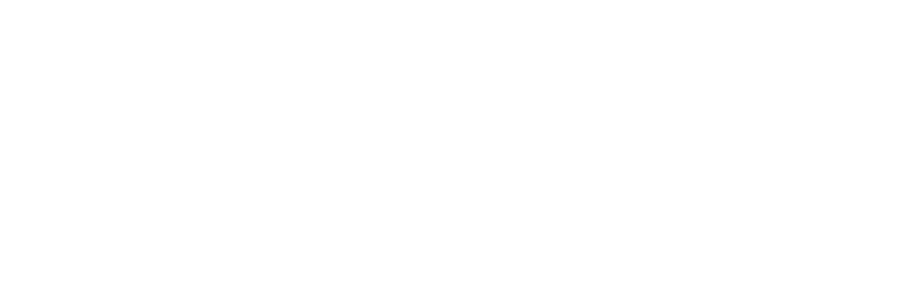
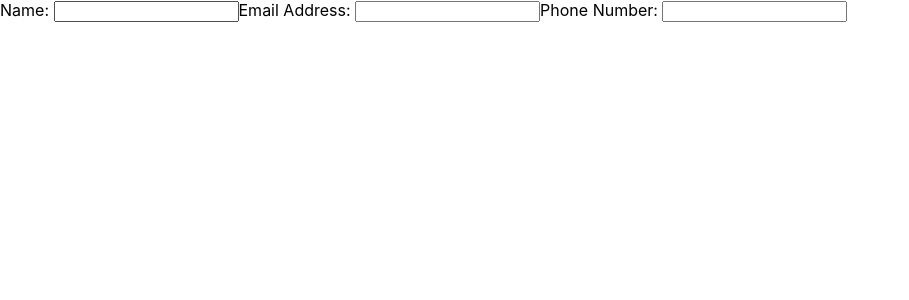
Before and after one commit to bobbychicano/cv-react-project, a React (Create React App) app: page / in a window 1280 px wide. Shown: the top 300 px of the page, without its empty margins (0-909 px from the left). Built offline with nearby package versions, Linux system fonts and the light colour scheme.

Commit message:
Initialize state object
Assign initial state values to components in nested objects. Add input
fields to the Introduction component and pass props. Write onChange
function for Introduction component.

```diff
--- a/src/App.js
+++ b/src/App.js
@@ -8,18 +8,38 @@
   constructor() {
     super();
 
-    this.state = {};
+    this.state = {
+      introduction: { fullName: "", emailAddress: "", phoneNumber: "" },
+      education: { university: "", courses: "" },
+      experience: { employer: "" },
+    };
   }
+
+  handleChange = (e) => {
+    const { id, value } = e.target;
+    this.setState({ [id]: [value] });
+  };
+
+  // Target using the id or something?
 
   render() {
     return (
       <div>
-        <Introduction />
-        <Education />
-        <Experience />
+        <Introduction
+          value={this.state.introduction}
+          onChange={this.handleChange}
+        />
+        {/* <Education />
+        <Experience /> */}
       </div>
     );
   }
 }
 
+// Store all of the input information from my three main components in state. Then have a component that renders all that information.
+
+// So state will be a really big object that holds all the values for all the input fields.
+
+// Can you just pass an object as a prop, because that should simplify things right?
+
 export default App;
--- a/src/Components/Introduction.js
+++ b/src/Components/Introduction.js
@@ -2,7 +2,33 @@
 
 class Introduction extends Component {
   render() {
-    return <div></div>;
+    return (
+      <div>
+        <label for="fullName">Name: </label>
+        <input
+          type="text"
+          value={this.props.fullName}
+          id="fullName"
+          onChange={this.props.onChange}
+        ></input>
+        <label for="emailAddress">Email Address: </label>
+        <input
+          type="email"
+          value={this.props.emailAddress}
+          id="emailAddress"
+          onChange={this.props.onChange}
+        ></input>
+        <label for="phoneNumber">Phone Number: </label>
+        <input
+          type="tel"
+          pattern="[0-9]{3}-[0-9]{3}-[0-9]{4}"
+          maxlength="10"
+          value={this.props.phoneNumber}
+          id="phoneNumber"
+          onChange={this.props.onChange}
+        ></input>
+      </div>
+    );
   }
 }
 
```
